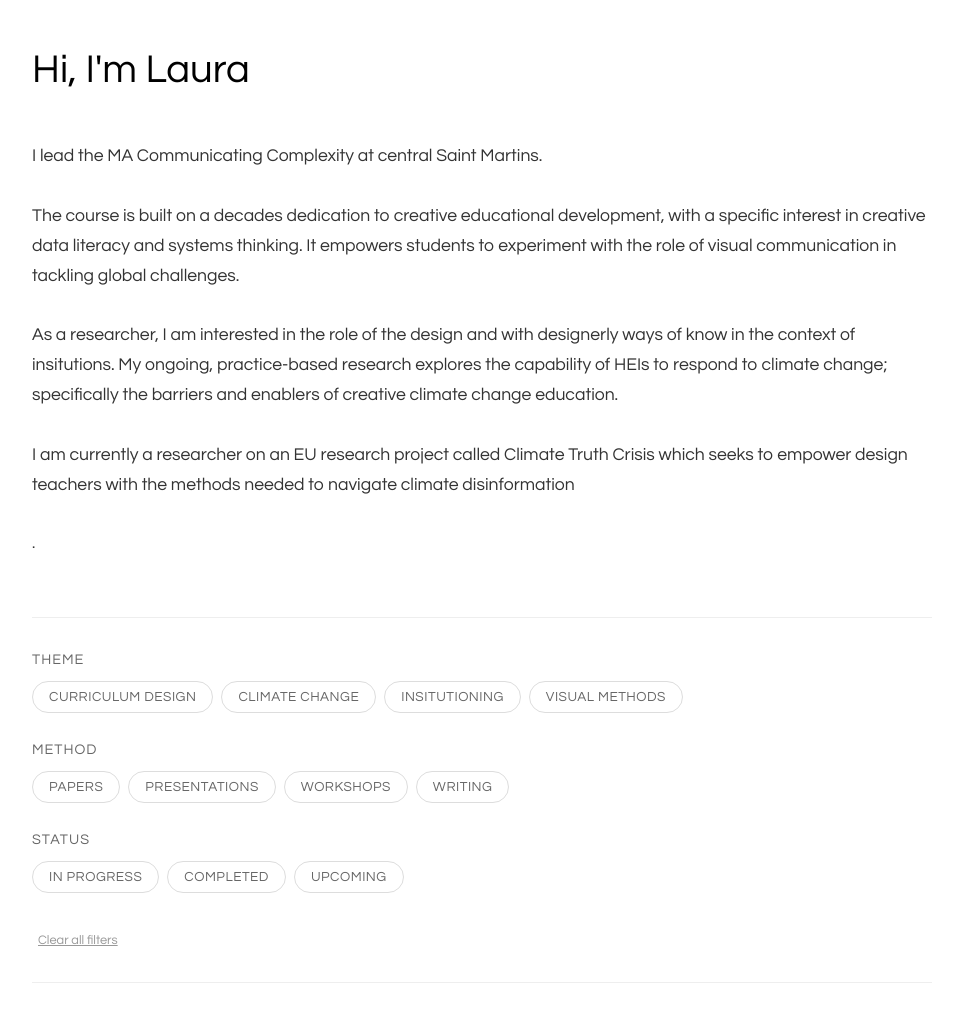
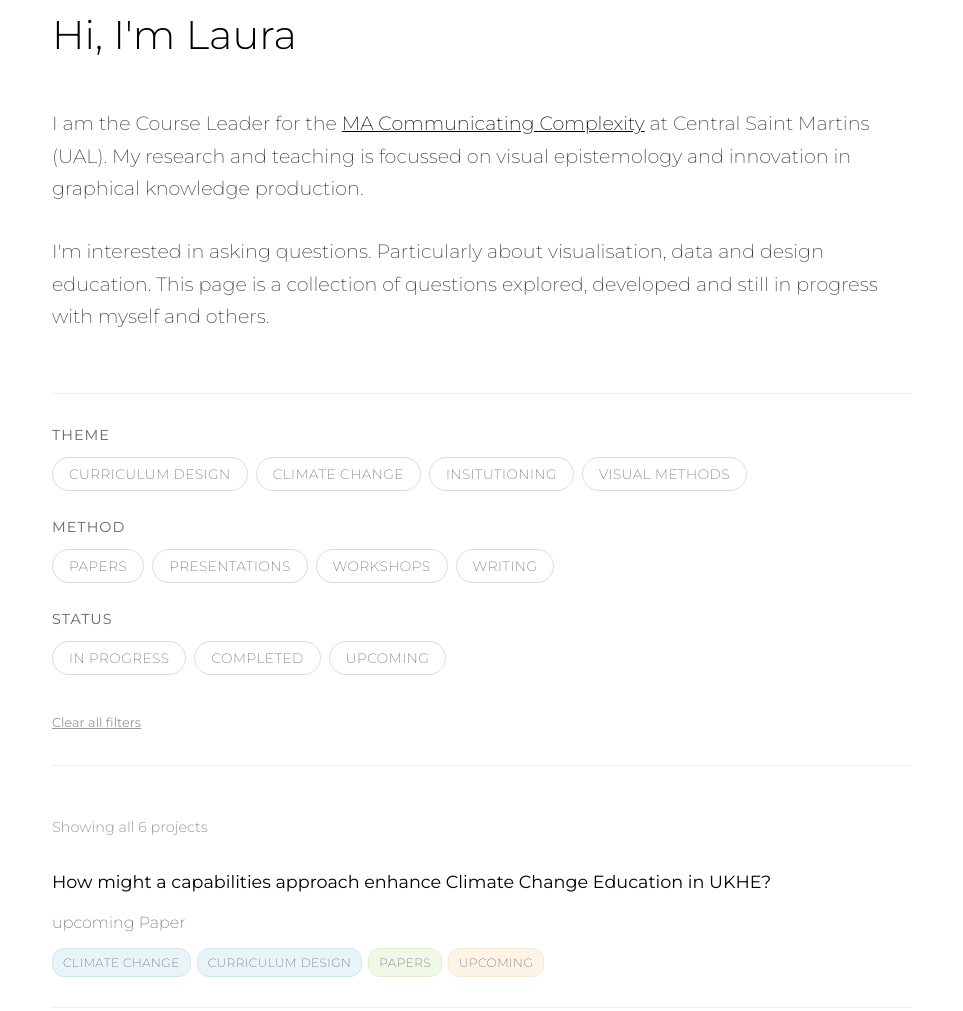
Before and after one commit to laurahelenknight/laurahknight-website, a plain HTML site: page index.html in a window 1280 px wide. Shown: the part 37-1048 px from the top of the page, without its empty margins (158-1121 px from the left). Drawn offline with Linux system fonts and the light colour scheme.

Commit message:
Update index.html

```diff
--- a/index.html
+++ b/index.html
@@ -5,7 +5,8 @@
     <meta name="viewport" content="width=device-width, initial-scale=1.0">
     <title>Laura Knight</title>
     <style>
-font-family: 'Futura PT', 'Avenir Next', 'Avenir', 'Century Gothic', -apple-system, BlinkMacSystemFont, sans-serif;
+        @import url('https://fonts.googleapis.com/css2?family=Montserrat:wght@200;300;400;500&display=swap');
+
         * {
             margin: 0;
             padding: 0;
@@ -38,8 +39,8 @@ font-family: 'Futura PT', 'Avenir Next', 'Avenir', 'Century Gothic', -apple-syst
         }
 
         .intro-section p {
-            font-size: 1.1rem;
-            font-weight: 300;
+            font-size: 1.2rem;
+            font-weight: 200;
             margin-bottom: 30px;
             line-height: 1.7;
         }
@@ -174,9 +175,9 @@ font-family: 'Futura PT', 'Avenir Next', 'Avenir', 'Century Gothic', -apple-syst
         }
 
         .project-meta {
-            font-size: 0.95rem;
+            font-size: 1rem;
             color: #666;
-            font-weight: 300;
+            font-weight: 200;
             margin-bottom: 12px;
         }
 
@@ -247,11 +248,9 @@ font-family: 'Futura PT', 'Avenir Next', 'Avenir', 'Century Gothic', -apple-syst
 
         <main>
             <section class="intro-section">
-                <p>I lead the MA Communicating Complexity at central Saint Martins.</p>
-                <p>The course is built on a decades dedication to creative educational development, with a specific interest in creative data literacy and systems thinking. It empowers students to experiment with the role of visual communication in tackling global challenges.</p>
-                <p>As a researcher, I am interested in the role of the design and with designerly ways of know in the context of insitutions. My ongoing, practice-based research explores the capability of HEIs to respond to climate change; specifically the barriers and enablers of creative climate change education.</p>
-                <p>I am currently a researcher on an EU research project called Climate Truth Crisis which seeks to empower design teachers with the methods needed to navigate climate disinformation</p>.
-</p>
+                <p>I am the Course Leader for the <a href="https://www.arts.ac.uk/subjects/communication-and-graphic-design/postgraduate/ma-communicating-complexity-csm" target="_blank">MA Communicating Complexity</a> at Central Saint Martins (UAL). My research and teaching is focussed on visual epistemology and innovation in graphical knowledge production.</p>
+
+                <p>I'm interested in asking questions. Particularly about visualisation, data and design education. This page is a collection of questions explored, developed and still in progress with myself and others.</p>
             </section>
 
             <section class="filters">
```
